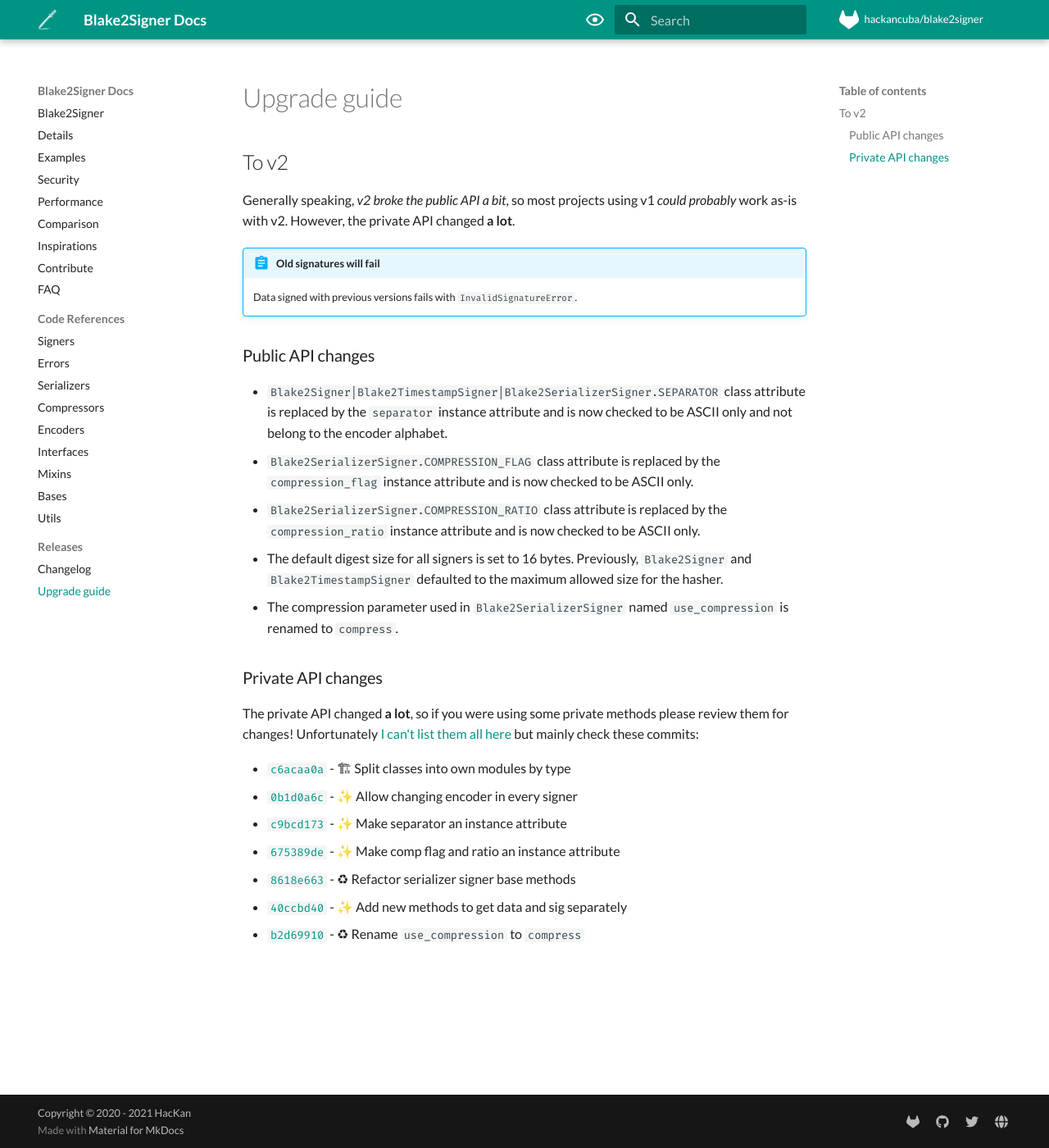
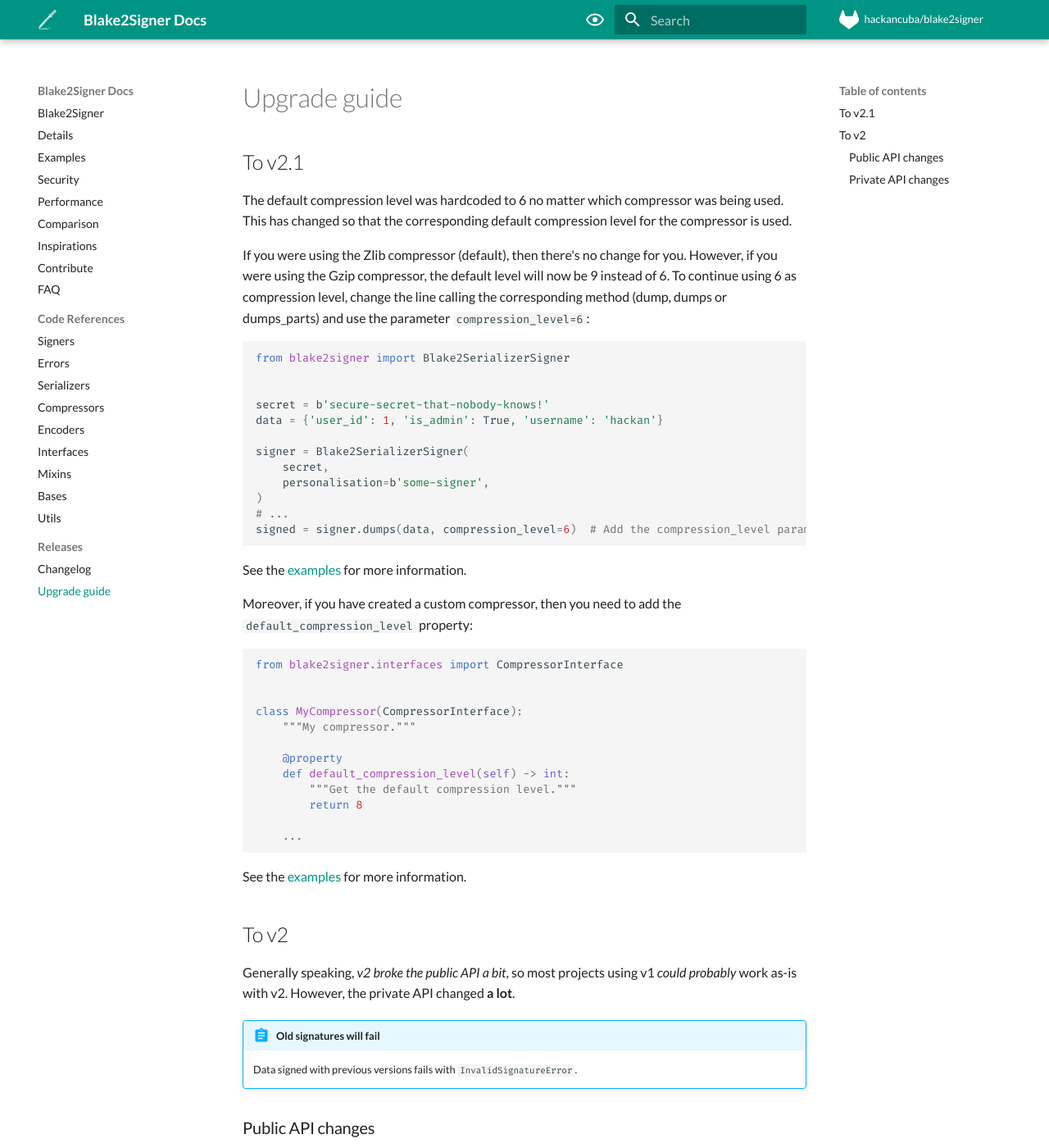
Before and after one commit to HacKanCuBa/blake2signer, an MkDocs documentation site: the page built from docs/upgrade.md, in a window 1280 px wide and 1400 px high. Shown: the whole window at 82% size. Built offline with MkDocs 1.6.1 and Material for MkDocs 9.7.7, drawn with Linux system fonts in a browser that asks for light colours; comment, search, counter and statistics services are not loaded.

Commit message:
:bookmark: Bump version to v2.1.0

````diff
--- a/blake2signer/__init__.py
+++ b/blake2signer/__init__.py
@@ -32,7 +32,7 @@
 from .signers import Blake2Signer
 from .signers import Blake2TimestampSigner
 
-__version__ = '2.0.0'
+__version__ = '2.1.0'
 
 __all__ = (
     'errors',
--- a/changelog.d/20210611_204453_hackan.rst
+++ /dev/null
@@ -1,4 +0,0 @@
-Changed
--------
-
-- Unhardcode default compression level, which was hardcoded to 6. That value was set for Zlib and remain there since the old times. Make the default `None` so we can let the compressor set the right value.
--- a/docs/upgrade.md
+++ b/docs/upgrade.md
@@ -1,4 +1,46 @@
 # Upgrade guide
+
+## To v2.1
+
+The default compression level was hardcoded to 6 no matter which compressor was being used. This has changed so that the corresponding default compression level for the compressor is used.
+
+If you were using the Zlib compressor (default), then there's no change for you. However, if you were using the Gzip compressor, the default level will now be 9 instead of 6. To continue using 6 as compression level, change the line calling the corresponding method (dump, dumps or dumps_parts) and use the parameter `compression_level=6`:
+
+```python
+from blake2signer import Blake2SerializerSigner
+
+
+secret = b'secure-secret-that-nobody-knows!'
+data = {'user_id': 1, 'is_admin': True, 'username': 'hackan'}
+
+signer = Blake2SerializerSigner(
+    secret,
+    personalisation=b'some-signer',
+)
+# ...
+signed = signer.dumps(data, compression_level=6)  # Add the compression_level parameter
+```
+
+See the [examples](examples.md#compressing-data) for more information.
+
+Moreover, if you have created a custom compressor, then you need to add the `default_compression_level` property:
+
+```python
+from blake2signer.interfaces import CompressorInterface
+
+
+class MyCompressor(CompressorInterface):
+    """My compressor."""
+
+    @property
+    def default_compression_level(self) -> int:
+        """Get the default compression level."""
+        return 8
+
+    ...
+```
+
+See the [examples](examples.md#using-a-custom-compressor) for more information.
 
 ## To v2
 
--- a/pyproject.toml
+++ b/pyproject.toml
@@ -1,6 +1,6 @@
 [tool.poetry]
 name = "blake2signer"
-version = "2.0.0"
+version = "2.1.0"
 description = "A library to use Blake2 in keyed hashing mode to sign and verify signed data"
 authors = ["HacKan <hackan@gmail.com>"]
 license = "MPL-2.0"
````
Also changed, not shown: docs/changelog.md (+6 -0 lines), docs/examples.md (+1 -1 lines), .readthedocs.requirements.txt, CHANGELOG.rst.
